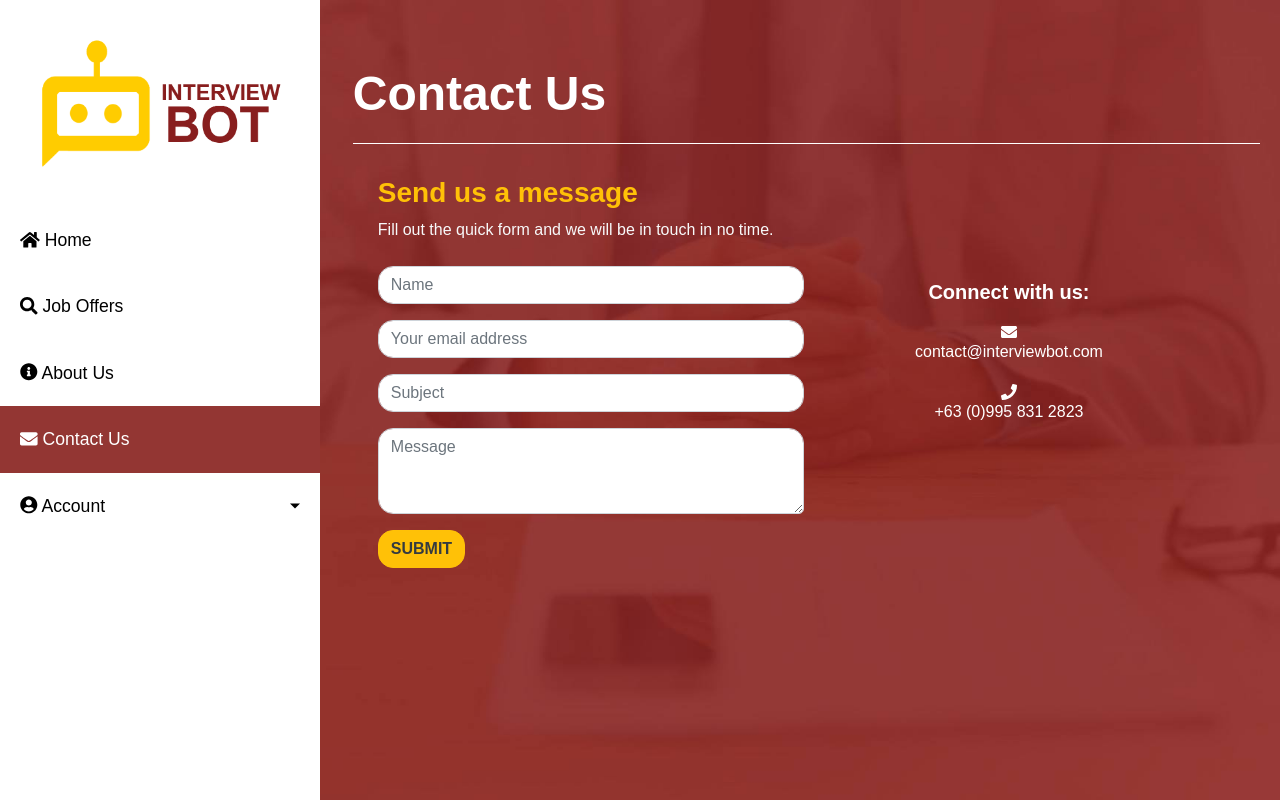
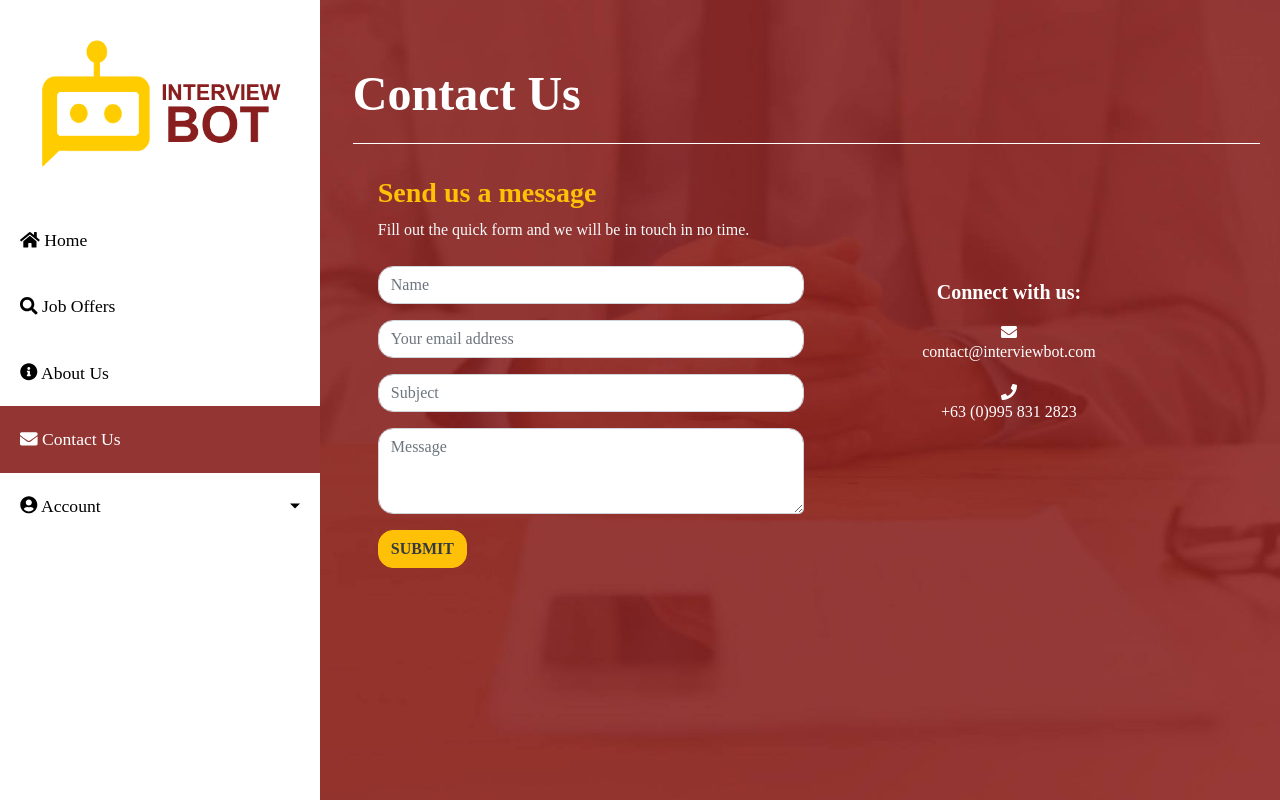
Before and after one commit to rodel250/InterviewerBot2.0, a Django app: page /user/contact-us in a window 1280 px wide. Run offline with Django 3.2, Linux system fonts and the light colour scheme; some libraries are stand-ins or nearby versions.

Commit message:
Update contactUs.css

```diff
--- a/InterviewerBot/user/static/css/contactUs.css
+++ b/InterviewerBot/user/static/css/contactUs.css
@@ -1,5 +1,5 @@
 body {
-    font-family: 'Arial', sans-serif;
+    font-family: 'Gotham';
     background-image: url('/static/images/red_bg.jpg');
     background-size: cover;
 }
@@ -16,8 +16,6 @@ a:focus {
     transition: all 0.3s;
 }
 
-}
-
 i,
 span {
     display: inline-block;
@@ -25,7 +23,7 @@ span {
 
 h1 {
     color: white;
-    font-weight: bold;
+    font-weight: 600;
     font-size: 48px;
     margin-top: 5%;
 }
@@ -37,6 +35,10 @@ hr {
     padding: 0px;
     margin: 0px;
     margin-top: 20px;
+}
+
+p{
+    font-weight: 400;
 }
 
 #name{
@@ -58,6 +60,8 @@ hr {
 #submit{
     border-radius: 15px;
 }
+
+
 /* ---------------------------------------------------
     SIDEBAR STYLE
 ----------------------------------------------------- */
```
